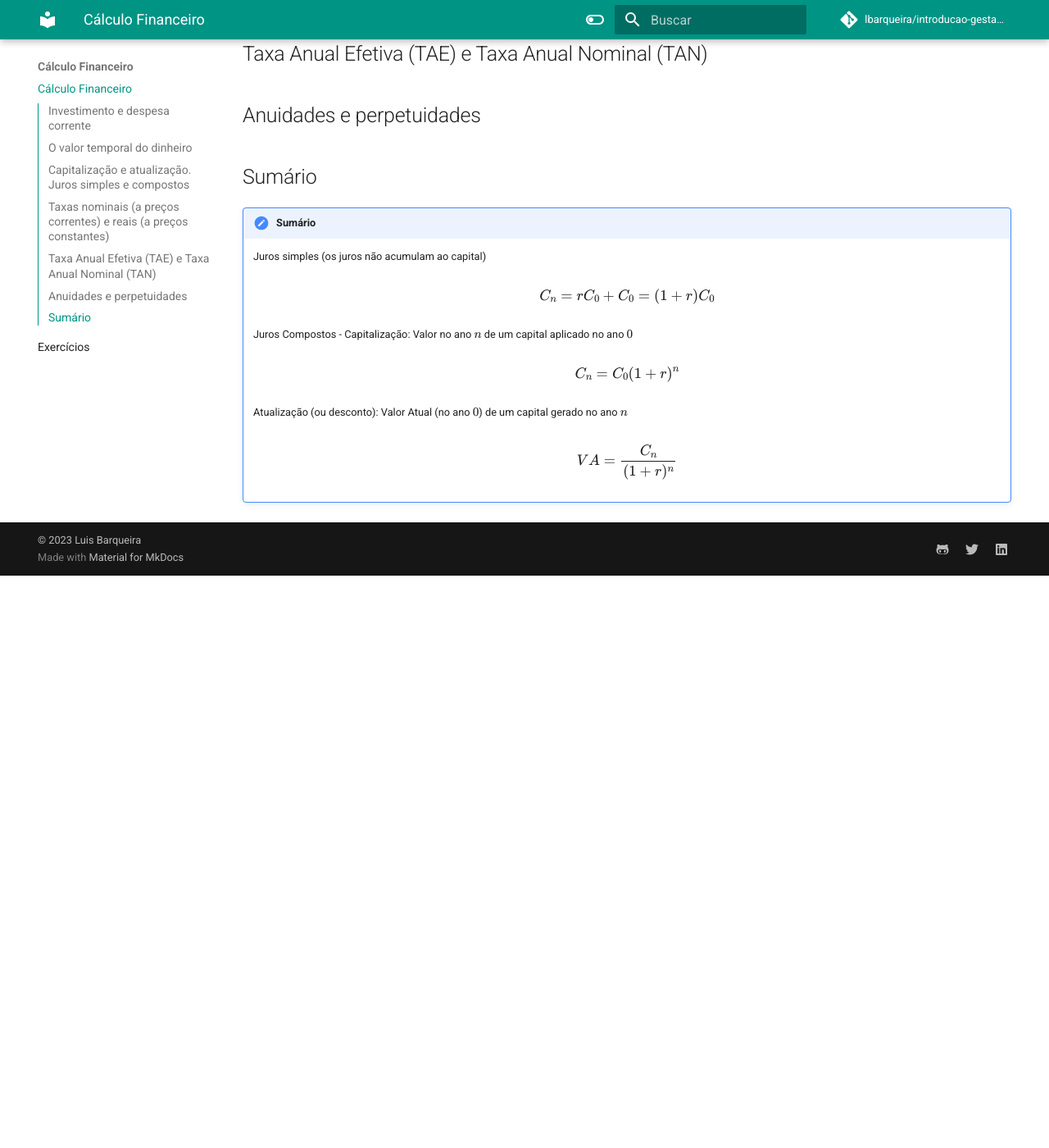
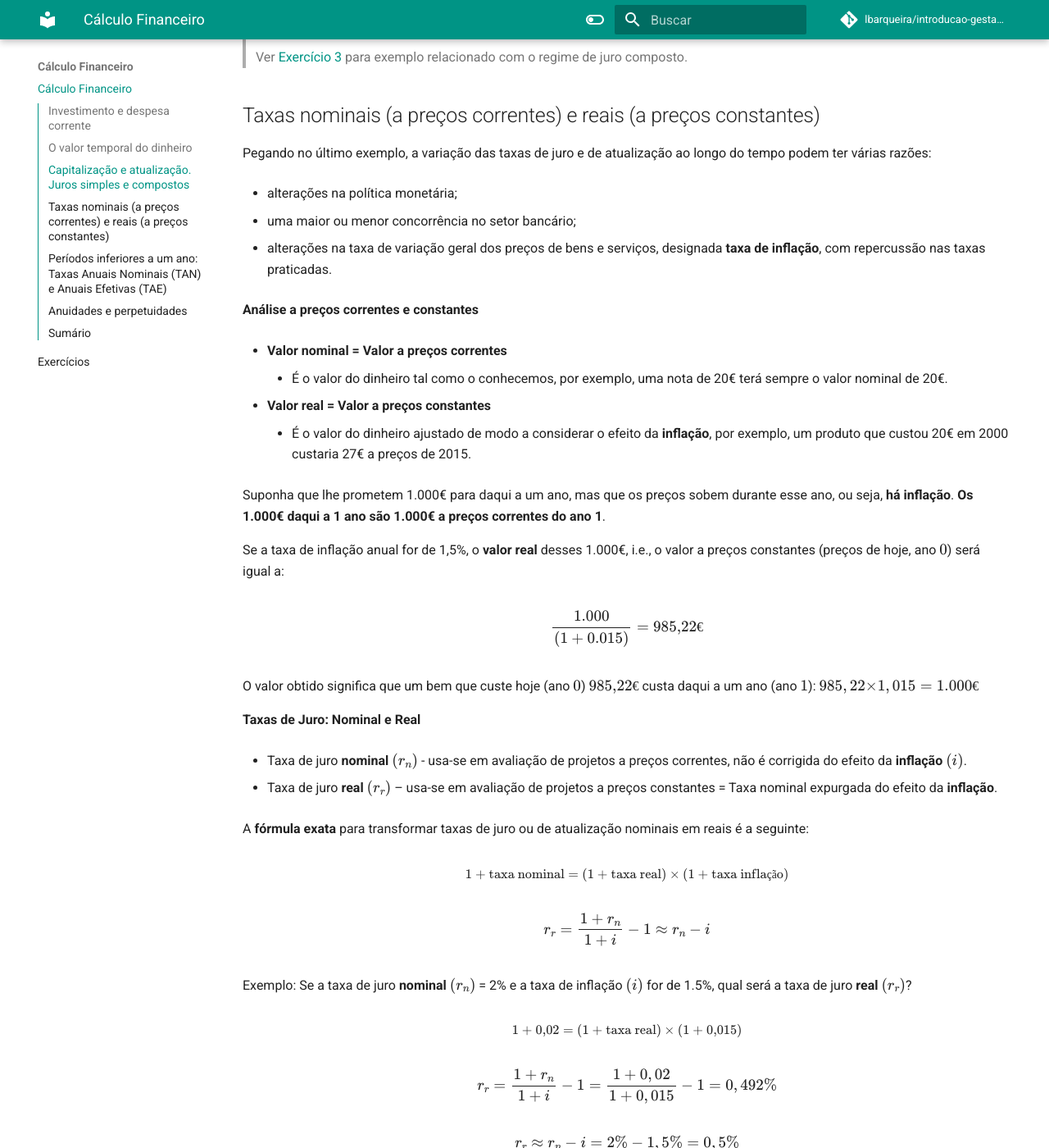
Before and after one commit to lbarqueira/introducao-gestao-material-mkdocs, an MkDocs documentation site: the page built from docs/cal_financeiro.md, in a window 1280 px wide and 1400 px high, scrolled down 3207 px. Shown: the whole window at 82% size. Built offline with MkDocs 1.6.1 and Material for MkDocs 9.7.7, drawn with Linux system fonts in a browser that asks for light colours; comment, search, counter and statistics services are not loaded; before the commit the page ends 3909 px from its top, so only the background shows below that; some of the changed text lies outside the part shown.

Commit message:
update docs

```diff
--- a/docs/cal_financeiro.md
+++ b/docs/cal_financeiro.md
@@ -76,7 +76,9 @@ O $VA$ de 1.210€ a receber ao fim de 2 anos é também igual a:
 
 $$ VA = \frac{1.210}{(1 + 0.1)^2} = \text{1.000€} $$
 
-Notar que estas fórmulas pressupõem que a taxa de juro usada como taxa de atualização se mantém ao longo do tempo.
+Notar que estas fórmulas pressupõem que a taxa de juro usada como taxa de atualização **se mantém ao longo do tempo**. Se por exemplo, a taxa de atualização variar entre o ano $1$ e o ano $2$, sendo $r_1 = 10\%$ e $r_2 = 5\%$, então o $VA$ de 1.210€ recebidos no fim do ano $2$ será dado por:
+
+$$ VA = \frac{1.210}{(1 + 0.1)(1 + 0.05)} = \text{1.047,62€} $$
 
 __Capitalização versus Atualização__
 
@@ -95,11 +97,88 @@ __Capitalização versus Atualização__
 
 ## Taxas nominais (a preços correntes) e reais (a preços constantes)
 
+Pegando no último exemplo, a variação das taxas de juro e de atualização ao longo do tempo podem ter várias razões:
+
+- alterações na política monetária;
+
+- uma maior ou menor concorrência no setor bancário;
+
+- alterações na taxa de variação geral dos preços de bens e serviços, designada **taxa de inflação**, com repercussão nas taxas praticadas.
+
+__Análise a preços correntes e constantes__
+
+- **Valor nominal = Valor a preços correntes**
+
+    - É o valor do dinheiro tal como o conhecemos, por exemplo, uma nota de 20€ terá sempre o valor nominal de 20€.
+
+- **Valor real = Valor a preços constantes**
+
+    - É o valor do dinheiro ajustado de modo a considerar o efeito da **inflação**, por exemplo, um produto que custou 20€ em 2000 custaria 27€ a preços de 2015.
+
+Suponha que lhe prometem 1.000€ para daqui a um ano, mas que os preços sobem durante esse ano, ou seja, **há inflação**. **Os 1.000€ daqui a 1 ano são 1.000€ a preços correntes do ano 1**.
+
+Se a taxa de inflação anual for de 1,5%, o **valor real** desses 1.000€, i.e., o valor a preços constantes (preços de hoje, ano $0$) será igual a:
+
+$$ \frac{1.000}{(1 + 0.015)} = \text{985,22€} $$
+
+O valor obtido significa que um bem que custe hoje (ano $0$) $\text{985,22€}$ custa daqui a um ano (ano $1$): $985,22 × 1,015 = \text{1.000€}$
+
+__Taxas de Juro: Nominal e Real__
+
+- Taxa de juro **nominal $(r_n)$** - usa-se em avaliação de projetos a preços correntes, não é corrigida do efeito da **inflação** $(i)$.
+
+-  Taxa de juro **real $(r_r)$** – usa-se em avaliação de projetos a preços constantes = Taxa nominal expurgada do efeito da __inflação__.
+
+A **fórmula exata** para transformar taxas de juro ou de atualização nominais em reais é a seguinte:
+
+$$ \small \text{1 + taxa nominal} = \text{(1 + taxa real)} \times \text{(1 + taxa inflação)} $$
+
+$$  r_r = \frac{1 + r_n}{1 + i} - 1 \approx r_n - i $$
 
 
+Exemplo: Se a taxa de juro **nominal $(r_n)$** = 2% e a taxa de inflação $(i)$ for de 1.5%, qual será a taxa de juro **real $(r_r)$**?
 
-## Taxa Anual Efetiva (TAE) e Taxa Anual Nominal (TAN)
+$$ \small \text{1 + 0,02} = \text{(1 + taxa real)} \times \text{(1 + 0,015)} $$
 
+$$  r_r = \frac{1 + r_n}{1 + i} - 1 = \frac{1 + 0,02}{1 + 0,015} - 1 = 0,492\%$$
+
+$$  r_r \approx r_n - i = 2\% - 1,5\% = 0,5\% $$
+
+
+## Períodos inferiores a um ano: Taxas Anuais Nominais (TAN) e Anuais Efetivas (TAE)
+
+Até aqui temos vindo a considerar sempre **períodos anuais** para os *cash flows* e para a taxa de atualização. Contudo, é também possível trabalhar com períodos infra-anuais, usando nesse caso na atualização dos fluxos financeiros infra-anuais uma **taxa** de juro **equivalente** à anual.
+
+Considerando 1 ano dividido em $k$ subperíodos, a **equivalência de taxas** é dada pela seguinte igualdade:
+
+$$ (1+r_k)^k = 1 + r_a $$
+
+com:
+
+- $r_a$, a taxa de juro anual;
+
+- $k$, número de subperíodos no ano;
+
+- $r_k$, taxa efetiva para o subperíodo $k$;
+
+    - $k=12$ e taxa mensal $r_{12}$ ou $r_m$
+
+    - $k=4$ e taxa trimestral $r_{4}$ ou $r_t$
+
+    - $k=2$ e taxa semestral $r_{2}$ ou $r_s$
+
+A **taxa $r_a$** é a chamada **taxa anual efetiva** (**TAE**) equivalente à taxa $r_k$.
+
+>Ver [Exercício 4](exercicios_2.md#exercicio-4) para exemplo relacionado com o cálculo da taxa de juro anual $r_a$ equivalente.
+
+Reportando ao [Exercício 4](exercicios_2.md#exercicio-4), $r_a = 12,55\%$ é a taxa anual efetiva (**TAE**) equivalente à taxa trimestral $r_{4}$ de $3\%$.
+
+No entanto, na **banca portuguesa** usa-se também a designação **nominal** noutro contexto, para significar que os juros de pagamentos ou recebimentos infra-anuais são calculados **proporcionalmente** à taxa anual nominal. Por exemplo, a **taxa mensal** correspondente à taxa anual nominal (**TAN**) de 12% é: $r_m = \frac{12\%}{12} = 1\%$.
+
+>Ver [Exercício 5](exercicios_2.md#exercicio-5) para outro exemplo relacionado com os conceitos de Taxa Anual Nominal (**TAN**) e Taxa Anual Efetiva (**TAE**).
+
+
+>Ver [Exercício 6](exercicios_2.md#exercicio-6) para consolidação dos conceitos anteriores.
 
 
 ## Anuidades e perpetuidades
```
Also changed, not shown: README.md (+2 -0 lines), docs/exercicios_2.md (+6 -0 lines).
